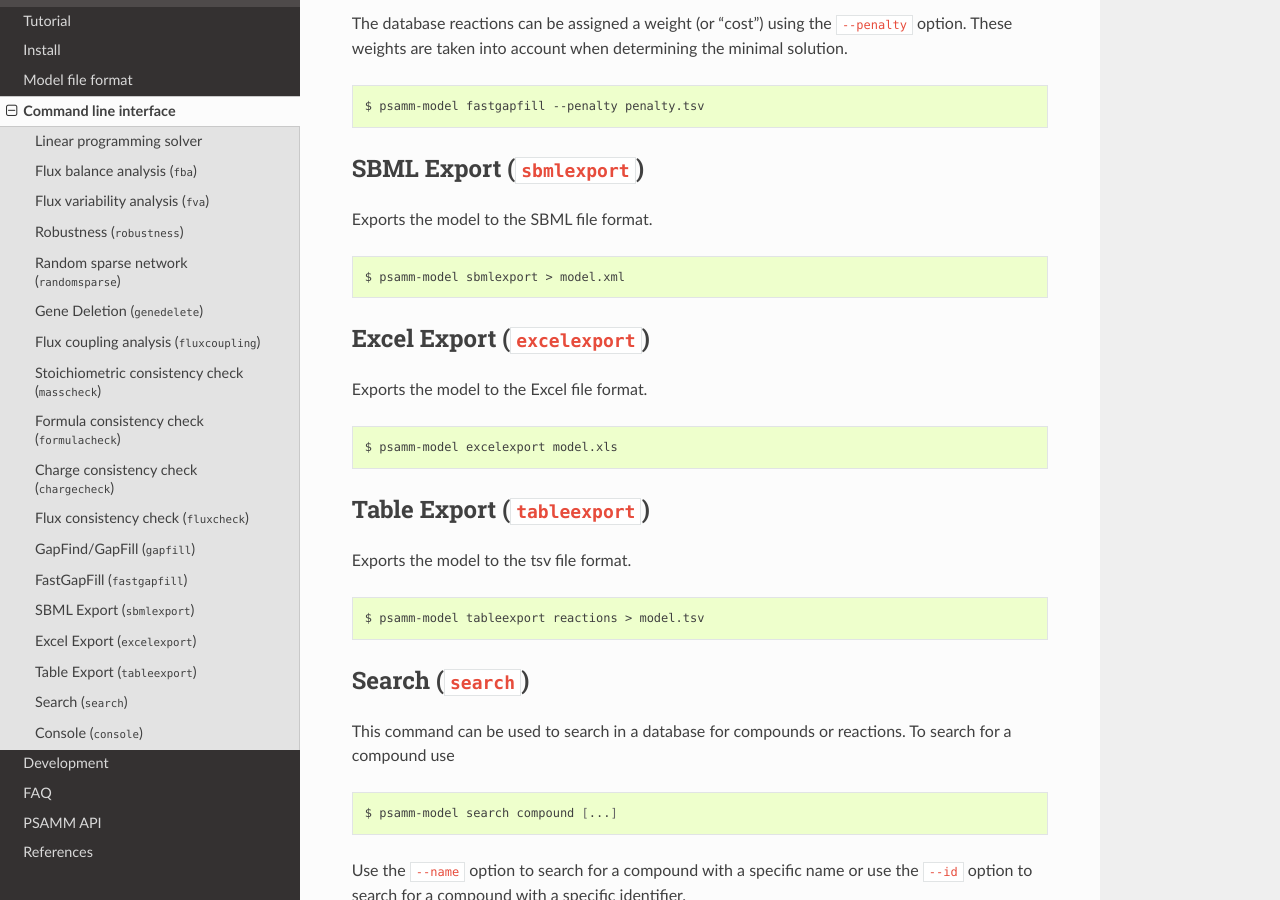
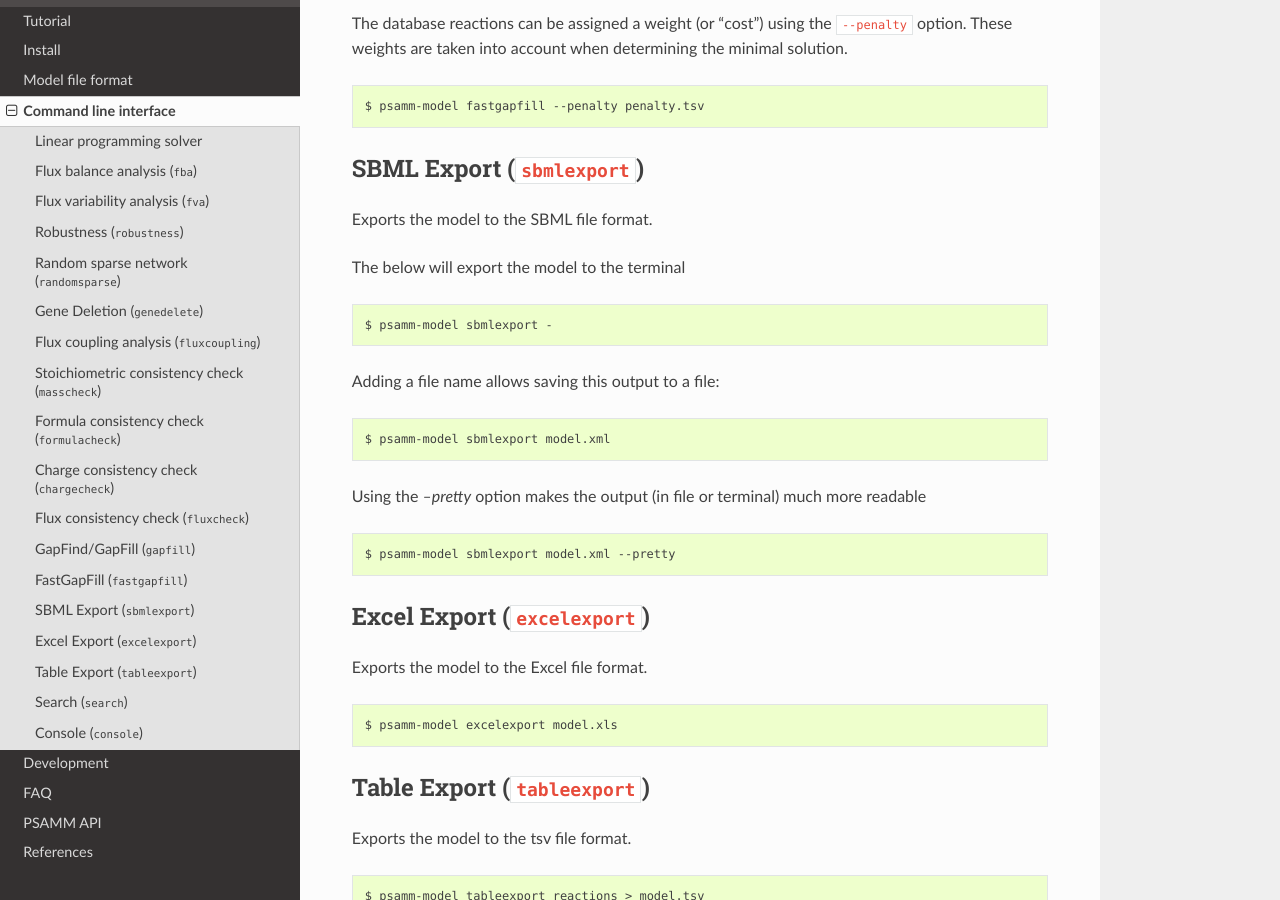
Before and after one commit to zhanglab/psamm, a Sphinx documentation site: the page built from docs/commands.rst, in a window 1280 px wide and 900 px high, scrolled down 7484 px. Built offline with Sphinx 7.4.7 and the Read the Docs theme 2.0.0, drawn with Linux system fonts in a browser that asks for light colours.

Commit message:
commands: info for sbmlexport's option to output to stdout or file

```diff
--- a/docs/commands.rst
+++ b/docs/commands.rst
@@ -388,9 +388,23 @@ SBML Export (``sbmlexport``)
 
 Exports the model to the SBML file format.
 
+The below will export the model to the terminal
+
 .. code-block:: shell
 
-    $ psamm-model sbmlexport > model.xml
+    $ psamm-model sbmlexport -
+
+Adding a file name allows saving this output to a file:
+
+.. code-block:: shell
+
+    $ psamm-model sbmlexport model.xml
+
+Using the `--pretty` option makes the output (in file or terminal) much more readable
+
+.. code-block:: shell
+
+    $ psamm-model sbmlexport model.xml --pretty
 
 Excel Export (``excelexport``)
 ------------------------------
```
